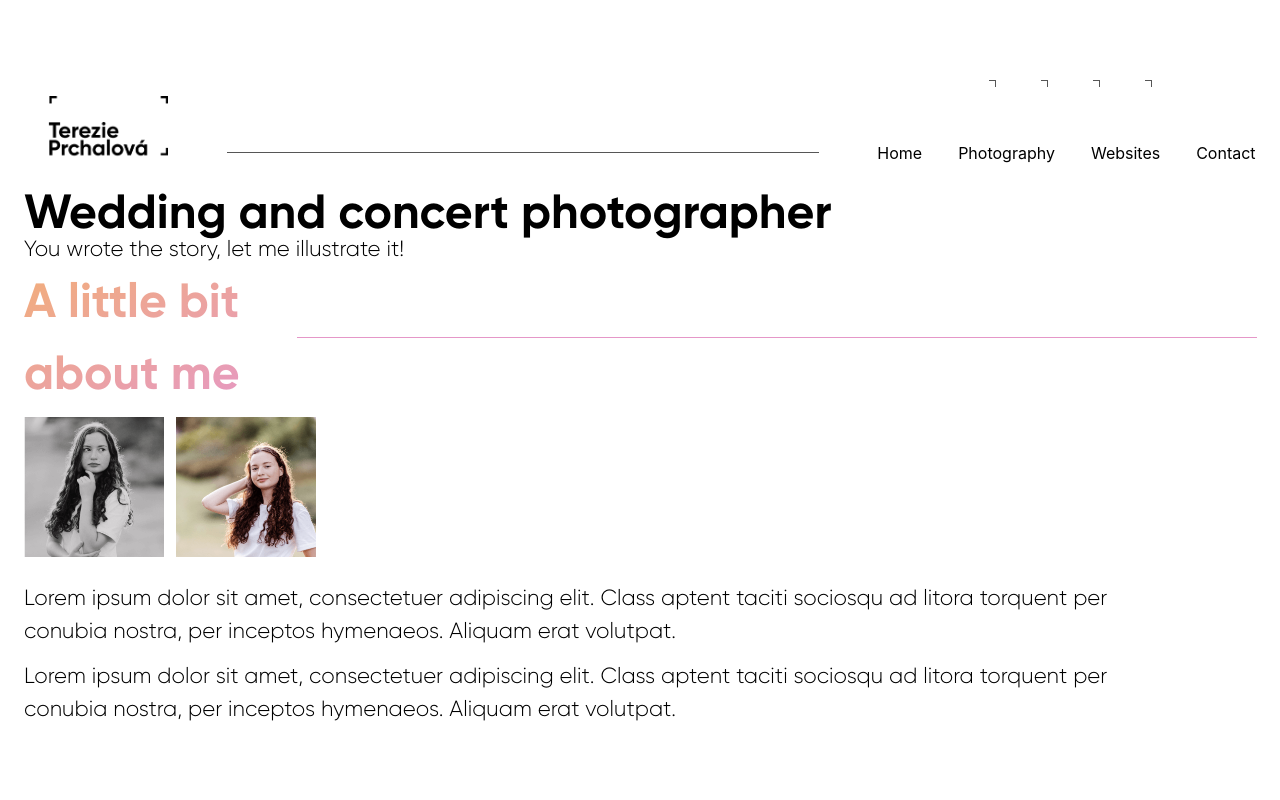
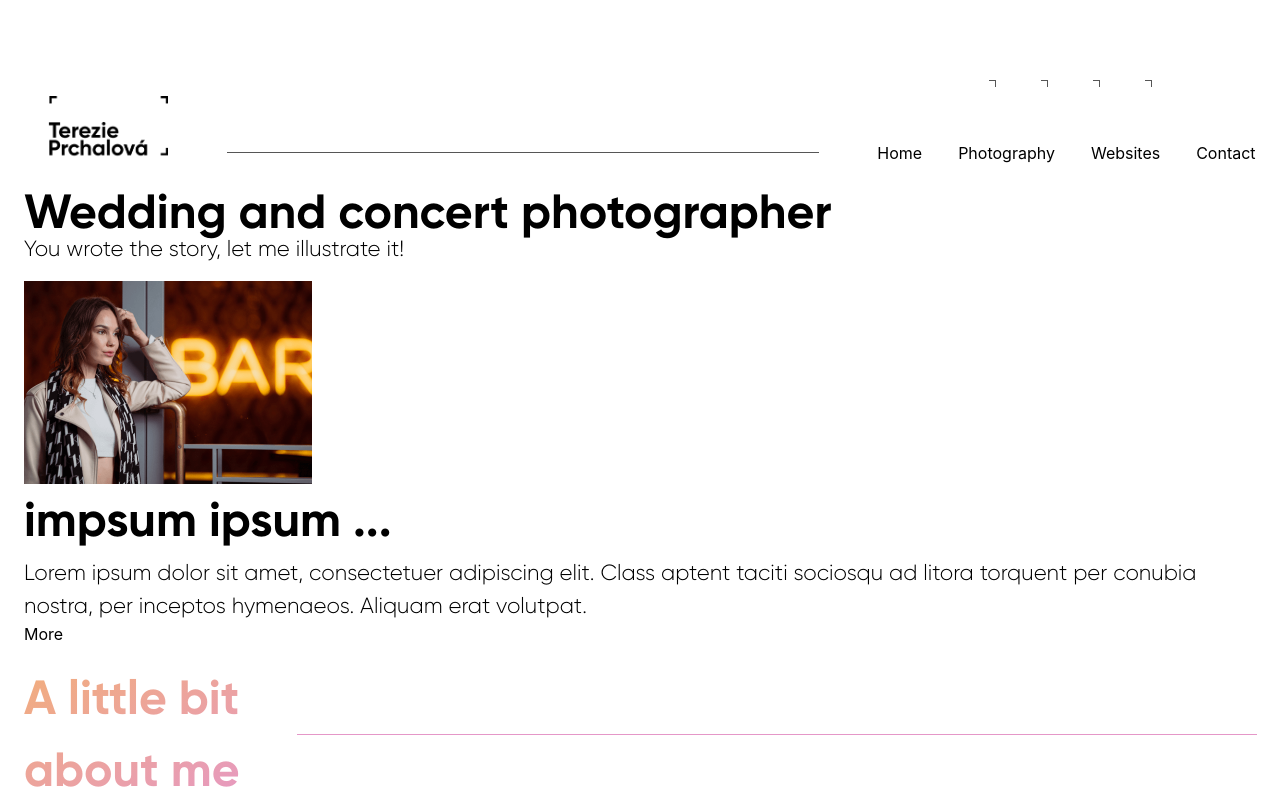
Before and after one commit to TereziePrchalova/photography-website, a Next.js app: page / in a window 1280 px wide. Shown: the top 800 px of the page. Built offline with nearby package versions, Linux system fonts and the light colour scheme.

Commit message:
Progress

```diff
--- a/components/About.js
+++ b/components/About.js
@@ -5,7 +5,7 @@ export default function About(data) {
         <>
             <div className=''>
                 <div className="flex pl-6">
-                    <h1 className='h2 text-transparent bg-clip-text bg-gradient-to-br from-orange to-purple w-[250px]'>A little bit about me</h1>
+                    <h2 className='h2 text-transparent bg-clip-text bg-gradient-to-br from-orange to-purple w-[250px]'>A little bit about me</h2>
                     <div className="w-[35vw] m-auto md:w-[75vw]">
                         <svg width="100%" height="1" viewBox="0 0 100% 1" fill="none" xmlns="http://www.w3.org/2000/svg">
                             <line y1="0.5" x2="100%" y2="0.5" stroke="#E597C8"/>
@@ -22,8 +22,8 @@ export default function About(data) {
                         </div>
                     </div>
                     <div className="w-[90%]">
-                        <p className='p mb-3'>Lorem ipsum dolor sit amet, consectetuer adipiscing elit. Class aptent taciti sociosqu ad litora torquent per conubia nostra, per inceptos hymenaeos. Aliquam erat volutpat. </p>
-                        <p className="p">Lorem ipsum dolor sit amet, consectetuer adipiscing elit. Class aptent taciti sociosqu ad litora torquent per conubia nostra, per inceptos hymenaeos. Aliquam erat volutpat. </p>
+                        <p className='p mb-3'>I'm a high school student, IT. Although I study IT, which is really a technical field, I am more of an artistic type. I am based in Czech Republic, near Brno. Photography has been taking me since I was little. In 2017, I bought my first camera and that's how it all started.</p>
+                        <p className="p">The beginnings were interesting, I tried to do my best, but not always succeeded. In 2019 I started taking pictures for Man and Faith. I learned a lot there, more than anywhere else. A moment later, I started photographing weddings, concerts and people in general and I found myself in photographing emotions. I'm also interested in building websites and travelling.</p>
                     </div>
                 </div>
             </div>
--- /dev/null
+++ b/components/HeroSlider.js
@@ -0,0 +1,18 @@
+import Image from "next/image";
+
+export default function HeroSlider(data) {
+    return (
+        <>
+            <div className='px-6 my-4'>
+                <div className="relative w-[288px] h-[203px]">
+                    <Image src="/images/slider/heroSliderFirst.png" alt="me" objectFit="cover" layout="fill"/>
+                </div>
+                <div>
+                    <h2 className="h2">impsum ipsum ...</h2>
+                    <p className="p">Lorem ipsum dolor sit amet, consectetuer adipiscing elit. Class aptent taciti sociosqu ad litora torquent per conubia nostra, per inceptos hymenaeos. Aliquam erat volutpat.</p>
+                    <button>More</button>
+                </div>
+            </div>
+        </>
+    );
+}
--- a/components/Navbar.js
+++ b/components/Navbar.js
@@ -130,7 +130,7 @@ export default function Navbar(data) {
 
             <div className='mt-[10rem] ml-6 flex flex-col'>
                 <Link className='link select-none mb-6' href="/">Home</Link>
-                <Link className='link select-none' href="/">Photography</Link>
+                <Link className='link select-none' href="/contact">Photography</Link>
                 <Link className='link select-none my-6' href="/">Websites</Link>
                 <Link className='link select-none' href="/">Contact</Link>
             </div>
--- /dev/null
+++ b/pages/contact.js
@@ -0,0 +1,9 @@
+import About from "../components/About";
+
+export default function contact() {
+  return (
+    <div className="mt-[9rem] md:mt-[12rem]">
+      <About/>
+    </div>
+  )
+}
--- a/pages/index.js
+++ b/pages/index.js
@@ -1,10 +1,12 @@
 import About from "../components/About";
+import HeroSlider from "../components/HeroSlider";
 import HeroText from "../components/HeroText";
 
 export default function Home() {
   return (
     <div className="mt-[9rem] md:mt-[12rem]">
       <HeroText/>
+      <HeroSlider/>
       <About/>
     </div>
   )
```
Also changed, not shown: public/images/slider/heroSliderFirst.png (added).
